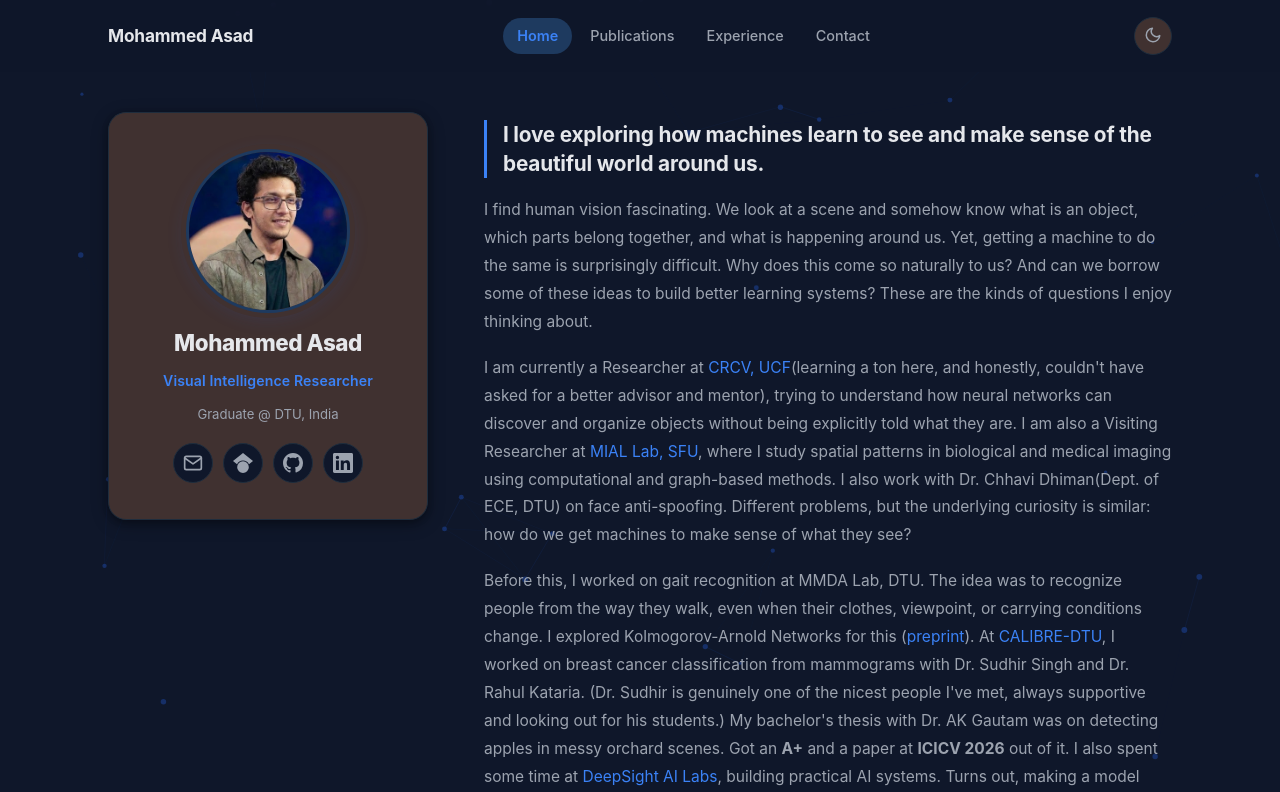
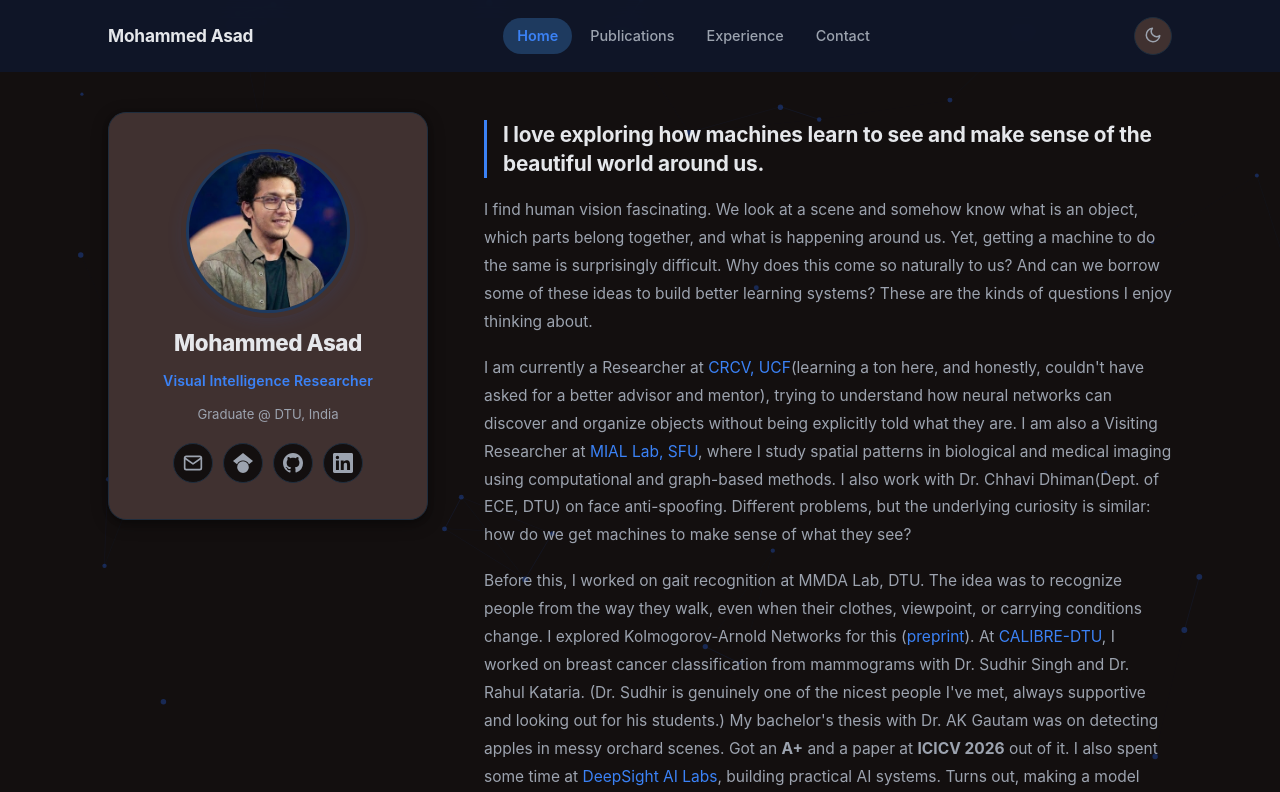
Before and after one commit to mdasad7r/portfolio, a plain HTML site: page index.html in a window 1280 px wide. Both pictures are taken after a click on the button "Switch to dark mode". Shown: the top 792 px of the page. Drawn offline with nearby package versions, Linux system fonts and the light colour scheme.

Commit message:
Update style.css

```diff
--- a/style.css
+++ b/style.css
@@ -29,7 +29,7 @@
   --accent-text:     #1e40af;
 
   /* ── Backgrounds ─────────────────────────────────────── */
-  --bg:              #f8fafc;
+  --bg:              #FDFBFB;
   --bg-alt:          #f1f5f9;
   --card:            #F3DEDC;
   --card-border:     #e2e8f0;
@@ -72,7 +72,7 @@
   --accent-soft:     #1e3a5f;
   --accent-text:     #93c5fd;
 
-  --bg:              #0f172a;
+  --bg:              #130F0F;
   --bg-alt:          #1e293b;
   --card:            #403130;
   --card-border:     #1f2d3d;
```
